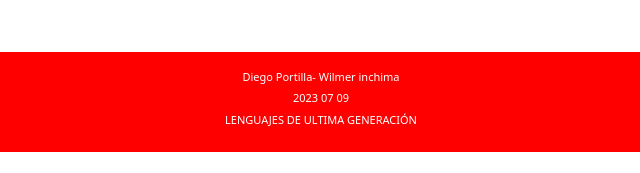
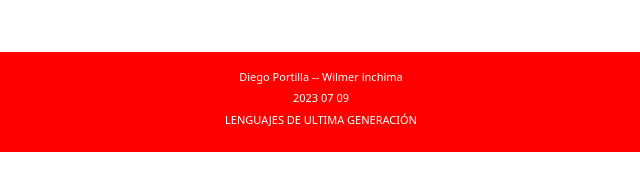
Before and after one commit to Dportilla47/SUROCCIDENTE, a plain HTML site: page index.html in a window 1280 px wide. Shown: the part 624-797 px from the top of the page, 319-959 px from the left. Drawn offline with nearby package versions, Linux system fonts and the light colour scheme.

Commit message:
subiendo cambios rama CAUCA

```diff
--- a/index.html
+++ b/index.html
@@ -53,7 +53,7 @@
     </p>
     </main>
     <footer class="footer">
-        <h5 class="pie">Diego Portilla- Wilmer inchima</h5>
+        <h5 class="pie">Diego Portilla -- Wilmer inchima</h5>
         <h5 class="pie">2023 07 09</h5>
         <h5 class="pie">LENGUAJES DE ULTIMA GENERACIÓN</h5>
     </footer>
```
